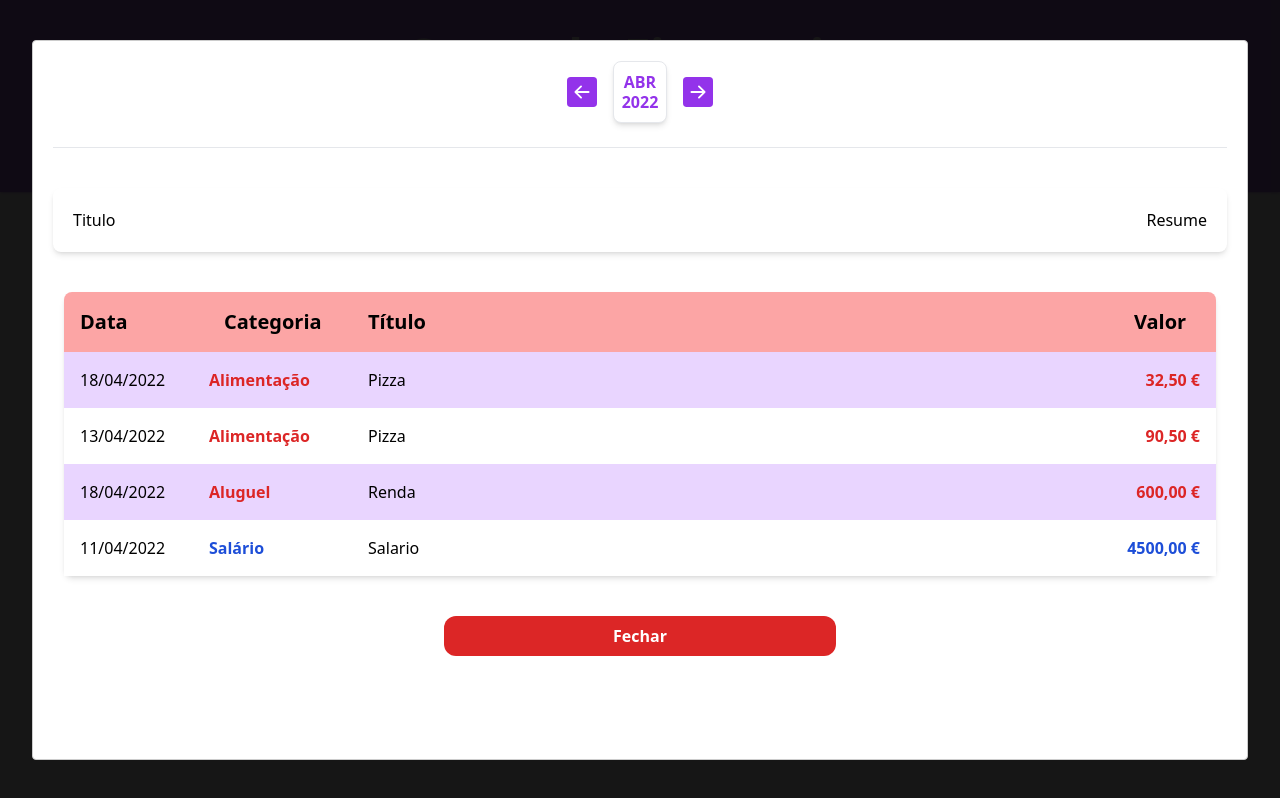
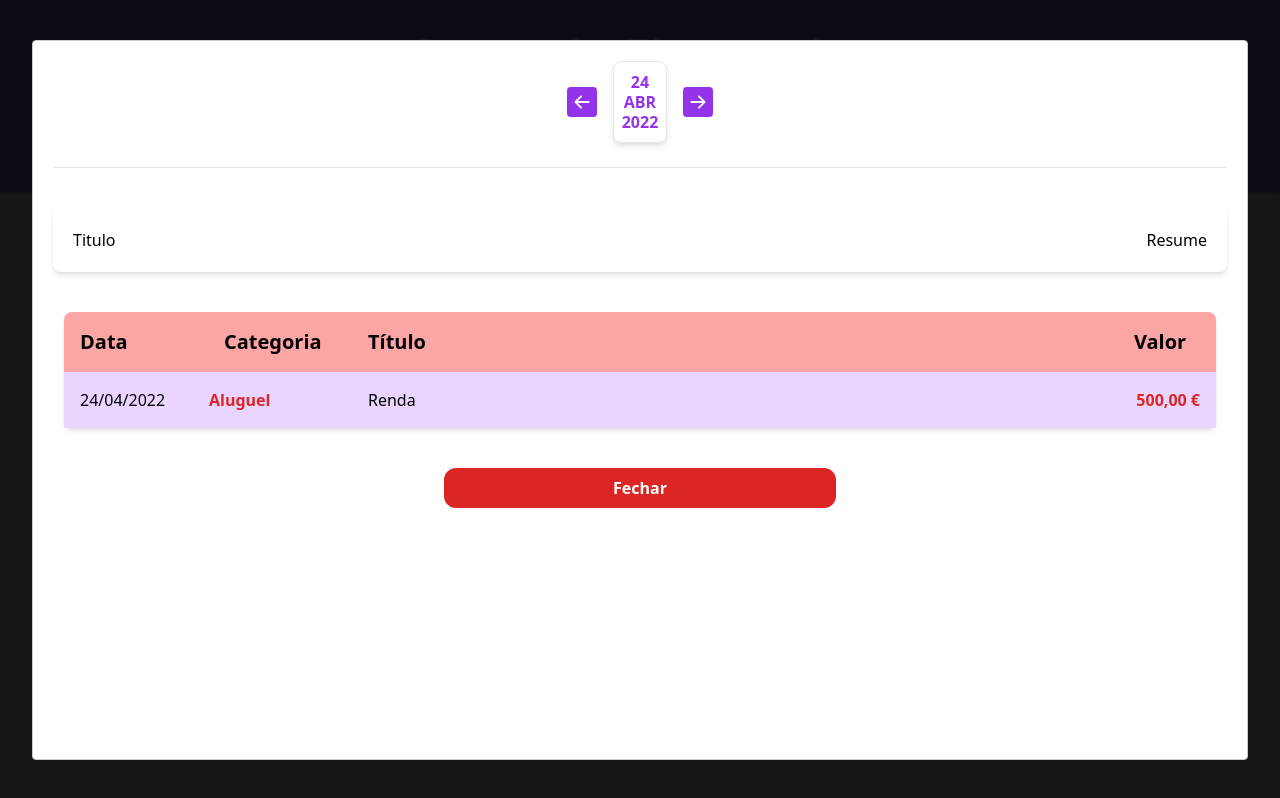
Before and after one commit to Claudio-Lins/expense-tracker, a Next.js app: page / in a window 1280 px wide. Both pictures are taken after a click on the button "Resume". Built offline with nearby package versions, Linux system fonts and the light colour scheme.

Commit message:
ListByDay

```diff
--- a/src/components/InfoArea/index.tsx
+++ b/src/components/InfoArea/index.tsx
@@ -8,6 +8,10 @@ type Props = {
 }
 
 export function InfoArea({ currentMonth, onMonthChange }: Props) {
+
+  const dia = Intl.DateTimeFormat('pt-PT', { day: 'numeric' }).format(
+    new Date(currentMonth)
+  )
   const mes = Intl.DateTimeFormat('pt-PT', { month: 'short' }).format(
     new Date(currentMonth)
   )
@@ -16,17 +20,17 @@ export function InfoArea({ currentMonth, onMonthChange }: Props) {
   )
 
   const handlePrevMonth = () => {
-    let [year, month] = currentMonth.split('-')
-    let currentDate = new Date(parseInt(year), parseInt(month) - 1, 1)
-    currentDate.setMonth(currentDate.getMonth() - 1)
-    onMonthChange(`${currentDate.getFullYear()}-${currentDate.getMonth() + 1}`)
+    let [year, month, day] = currentMonth.split('-')
+    let currentDate = new Date(parseInt(year), parseInt(month) - 1, parseInt(day))
+    currentDate.setDate(currentDate.getDate() - 1)
+    onMonthChange(`${currentDate.getFullYear()}-${currentDate.getMonth() + 1}-${currentDate.getDate()}`)
   }
 
   const handleNextMonth = () => {
-    let [year, month] = currentMonth.split('-')
-    let currentDate = new Date(parseInt(year), parseInt(month) - 1, 1)
-    currentDate.setMonth(currentDate.getMonth() + 1)
-    onMonthChange(`${currentDate.getFullYear()}-${currentDate.getMonth() + 1}`)
+    let [year, month, day] = currentMonth.split('-')
+    let currentDate = new Date(parseInt(year), parseInt(month) - 1, parseInt(day))
+    currentDate.setDate(currentDate.getDate() + 1)
+    onMonthChange(`${currentDate.getFullYear()}-${currentDate.getMonth() + 1}-${currentDate.getDate()}`)
   }
 
   return (
@@ -42,6 +46,7 @@ export function InfoArea({ currentMonth, onMonthChange }: Props) {
             className="cursor-pointer text-purple-600"
           />
           <div className="flex flex-col bg-white items-center justify-center -space-y-1 rounded-lg border p-2 font-bold uppercase text-purple-600 shadow-md">
+            <div>{dia}</div>
             <div>{mes.slice(0, 3)}</div>
             <div>{ano}</div>
           </div>
--- a/src/data/items.ts
+++ b/src/data/items.ts
@@ -10,15 +10,15 @@ import {Item} from '../types/Item'
 export const items: Item[] = [
     { date: new Date('2022-05-18'), category: 'food', title: 'McDonalds', amount: 10.00 },
     { date: new Date('2022-04-18'), category: 'food', title: 'Pizza', amount: 32.50 },
-    { date: new Date('2022-04-13'), category: 'food', title: 'Pizza', amount: 90.50 },
-    { date: new Date('2022-04-18'), category: 'rent', title: 'Renda', amount: 600.00 },
-    { date: new Date('2022-03-18'), category: 'rent', title: 'Renda', amount: 600.00 },
-    { date: new Date('2022-03-18'), category: 'rent', title: 'Renda', amount: 700.00 },
-    { date: new Date('2022-03-18'), category: 'rent', title: 'Renda', amount: 600.00 },
-    { date: new Date('2022-03-18'), category: 'rent', title: 'Renda', amount: 500.00 },
-    { date: new Date('2022-03-18'), category: 'rent', title: 'Renda', amount: 400.00 },
-    { date: new Date('2022-03-18'), category: 'rent', title: 'Renda', amount: 300.00 },
-    { date: new Date('2022-03-18'), category: 'rent', title: 'Renda', amount: 200.00 },
-    { date: new Date('2022-03-18'), category: 'rent', title: 'Renda', amount: 100.00 },
-    { date: new Date('2022-04-11'), category: 'salary', title: 'Salario', amount: 4500.00 }
+    { date: new Date('2022-04-19'), category: 'food', title: 'Pizza', amount: 90.50 },
+    { date: new Date('2022-04-20'), category: 'rent', title: 'Renda', amount: 600.00 },
+    { date: new Date('2022-04-21'), category: 'rent', title: 'Renda', amount: 600.00 },
+    { date: new Date('2022-04-22'), category: 'rent', title: 'Renda', amount: 700.00 },
+    { date: new Date('2022-04-23'), category: 'rent', title: 'Renda', amount: 600.00 },
+    { date: new Date('2022-04-24'), category: 'rent', title: 'Renda', amount: 500.00 },
+    { date: new Date('2022-04-25'), category: 'rent', title: 'Renda', amount: 400.00 },
+    { date: new Date('2022-04-26'), category: 'rent', title: 'Renda', amount: 300.00 },
+    { date: new Date('2022-04-27'), category: 'rent', title: 'Renda', amount: 200.00 },
+    { date: new Date('2022-04-28'), category: 'rent', title: 'Renda', amount: 100.00 },
+    { date: new Date('2022-04-29'), category: 'salary', title: 'Salario', amount: 4500.00 }
 ]
--- a/src/helpers/dateFilter.ts
+++ b/src/helpers/dateFilter.ts
@@ -4,7 +4,7 @@ import { Item } from '../types/Item'
 
 export const getCurrentMonth = () => {
     let now = new Date();
-    return `${now.getFullYear()}-${now.getMonth()+1}`;
+    return `${now.getFullYear()}-${now.getMonth()+1}-${now.getDate()}`;
 }
 
 export const getCurrentWeek = () => {
@@ -23,12 +23,13 @@ export const getCurrentDay = () => {
 
 export const filterListByMonth = (list: Item[], date: string): Item[] => {
     let newList: Item[] = [];
-    let [year, month] = date.split('-');
+    let [year, month, day] = date.split('-');
 
     for(let i in list) {
         if(
             list[i].date.getFullYear() === parseInt(year) &&
-            (list[i].date.getMonth() + 1) === parseInt(month)
+            (list[i].date.getMonth() + 1) === parseInt(month) &&
+            list[i].date.getDate() === parseInt(day)
         ) {
             newList.push(list[i]);
         }
--- a/src/pages/index.tsx
+++ b/src/pages/index.tsx
@@ -96,16 +96,13 @@ const Home: NextPage = () => {
             </button>
           </div>
         </Modal>
+        <div className="flex flex-col mt-10">
           <button
             onClick={handleOpneResumeModal}
             className="rounded-xl bg-purple-600 py-2 px-4 font-bold text-white hover:bg-purple-700"
           >
             Resume
           </button>
-          <div className="flex flex-col">
-          <div className="">Ano/mês: {currentMonth}</div>
-          <div className="">Semana: {currentWeek}</div>
-          <div className="">Dia: {currentDay}</div>
         </div>
 
         {/* Input */}
```
Lines whose indentation alone changed are shown as unchanged.
